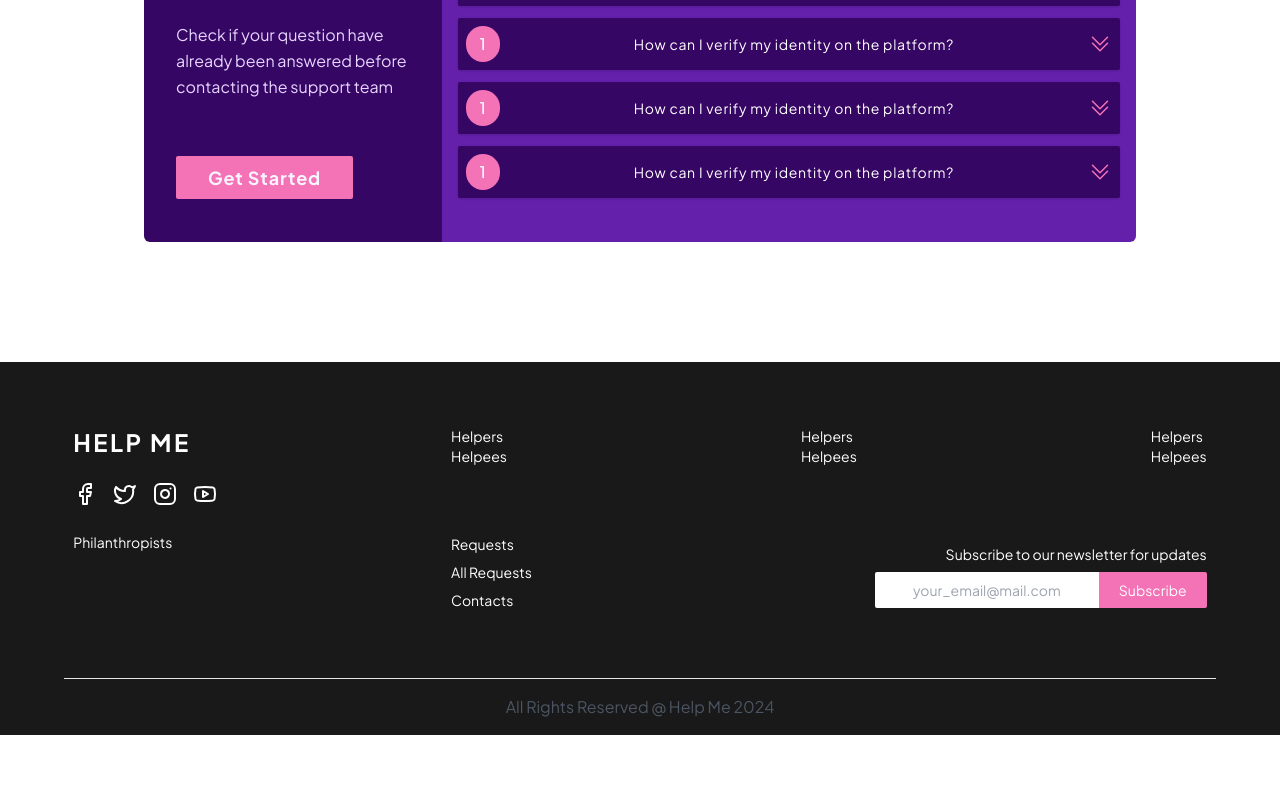
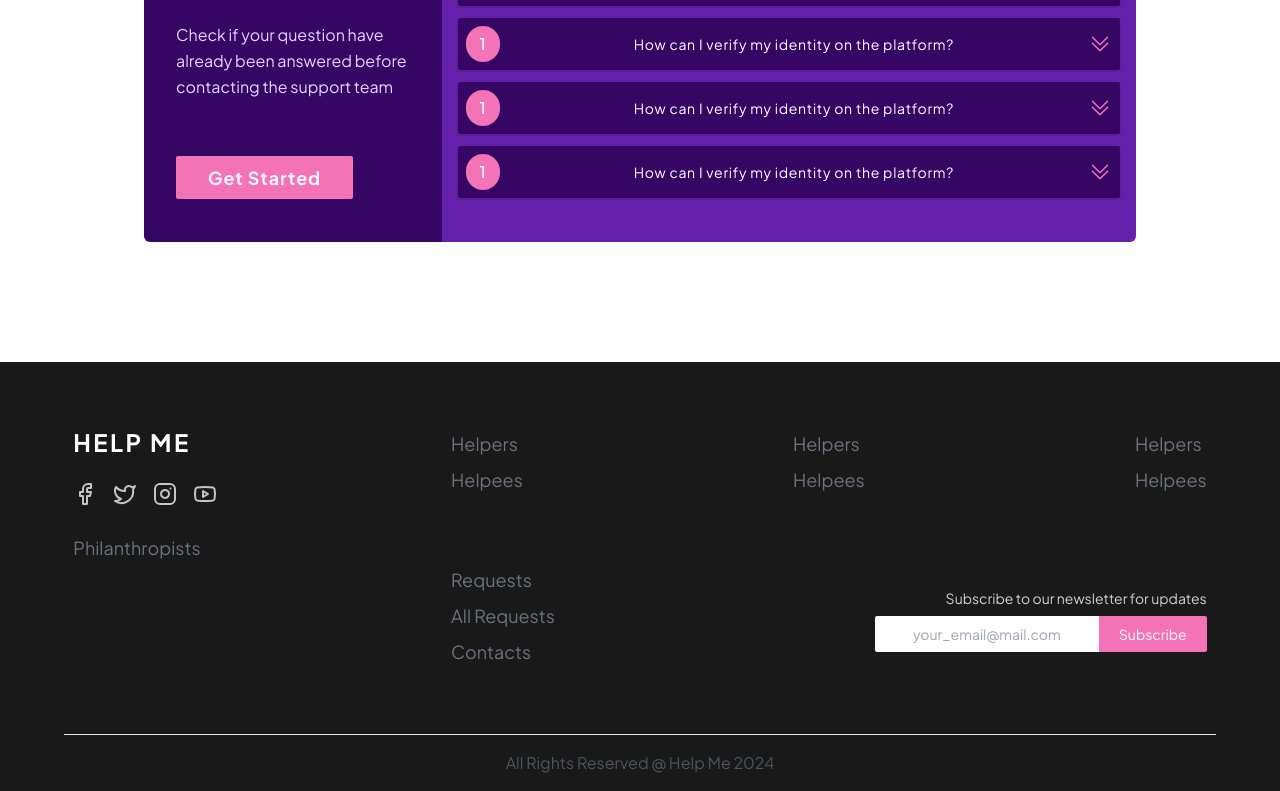
Before and after one commit to Idomason/helpMe, a React (Vite) app in the folder client/: page / in a window 1280 px wide. Shown: the part 4221-5012 px from the top of the page. Before the commit the page ends 4956 px from the top, so only its background shows below. Built offline with nearby package versions, Linux system fonts and the light colour scheme.

Commit message:
work on the Footer component

```diff
--- a/client/src/components/Footer/Footer.tsx
+++ b/client/src/components/Footer/Footer.tsx
@@ -12,20 +12,20 @@ export default function Footer() {
           </h1>
           <div className="flex space-x-4 py-6">
             <Link to={"/"}>
-              <Facebook className="cursor-pointer text-white transition-colors duration-300 hover:text-pink-400" />
+              <Facebook className="cursor-pointer text-white/75 transition-colors duration-300 hover:text-pink-400" />
             </Link>
             <Link to={"/"}>
-              <Twitter className="cursor-pointer text-white transition-colors duration-300 hover:text-pink-400" />
+              <Twitter className="cursor-pointer text-white/75 transition-colors duration-300 hover:text-pink-400" />
             </Link>
             <Link to={"/"}>
-              <Instagram className="cursor-pointer text-white transition-colors duration-300 hover:text-pink-400" />
+              <Instagram className="cursor-pointer text-white/75 transition-colors duration-300 hover:text-pink-400" />
             </Link>
             <Link to={"/"}>
-              <Youtube className="cursor-pointer text-white transition-colors duration-300 hover:text-pink-400" />
+              <Youtube className="cursor-pointer text-white/75 transition-colors duration-300 hover:text-pink-400" />
             </Link>
           </div>
           <Link
-            className="lg:text-md text-sm capitalize text-white"
+            className="block py-1 text-sm capitalize text-gray-500 transition-colors duration-300 ease-in hover:text-white lg:text-lg"
             to={"/philanthropists"}
           >
             philanthropists
@@ -38,13 +38,13 @@ export default function Footer() {
           <div className="flex justify-between justify-items-center sm:justify-between">
             <div>
               <Link
-                className="lg:text-md block text-sm capitalize text-white"
+                className="block py-1 text-sm capitalize text-gray-500 transition-colors duration-300 ease-in hover:text-white lg:text-lg"
                 to={"/helpers"}
               >
                 helpers
               </Link>
               <Link
-                className="lg:text-md block text-sm capitalize text-white"
+                className="block py-1 text-sm capitalize text-gray-500 transition-colors duration-300 ease-in hover:text-white lg:text-lg"
                 to={"/helpees"}
               >
                 helpees
@@ -52,13 +52,13 @@ export default function Footer() {
             </div>
             <div>
               <Link
-                className="lg:text-md block text-sm capitalize text-white"
+                className="block py-1 text-sm capitalize text-gray-500 transition-colors duration-300 ease-in hover:text-white lg:text-lg"
                 to={"/helpers"}
               >
                 helpers
               </Link>
               <Link
-                className="lg:text-md block text-sm capitalize text-white"
+                className="block py-1 text-sm capitalize text-gray-500 transition-colors duration-300 ease-in hover:text-white lg:text-lg"
                 to={"/helpees"}
               >
                 helpees
@@ -66,13 +66,13 @@ export default function Footer() {
             </div>
             <div>
               <Link
-                className="lg:text-md block text-sm capitalize text-white"
+                className="block py-1 text-sm capitalize text-gray-500 transition-colors duration-300 ease-in hover:text-white lg:text-lg"
                 to={"/helpers"}
               >
                 helpers
               </Link>
               <Link
-                className="lg:text-md block text-sm capitalize text-white"
+                className="block py-1 text-sm capitalize text-gray-500 transition-colors duration-300 ease-in hover:text-white lg:text-lg"
                 to={"/helpees"}
               >
                 helpees
@@ -84,26 +84,26 @@ export default function Footer() {
           <div className="grid grid-cols-3 items-center justify-between md:gap-10">
             <div className="">
               <Link
-                className="lg:text-md block py-1 text-sm capitalize text-white"
+                className="block py-1 text-sm capitalize text-gray-500 transition-colors duration-300 ease-in hover:text-white lg:text-lg"
                 to={"/requests"}
               >
                 requests
               </Link>
               <Link
-                className="lg:text-md block py-1 text-sm capitalize text-white"
+                className="block py-1 text-sm capitalize text-gray-500 transition-colors duration-300 ease-in hover:text-white lg:text-lg"
                 to={"/allRequests"}
               >
                 all requests
               </Link>
               <Link
-                className="lg:text-md block py-1 text-sm capitalize text-white"
+                className="block py-1 text-sm capitalize text-gray-500 transition-colors duration-300 ease-in hover:text-white lg:text-lg"
                 to={"/contacts"}
               >
                 Contacts
               </Link>
             </div>
             <div className="col-span-2 place-items-start md:place-items-end">
-              <p className="lg:text-md py-2 text-sm text-white">
+              <p className="lg:text-md py-2 text-sm text-white/80">
                 Subscribe to our newsletter for updates
               </p>
               <div className="inline-flex">
```
